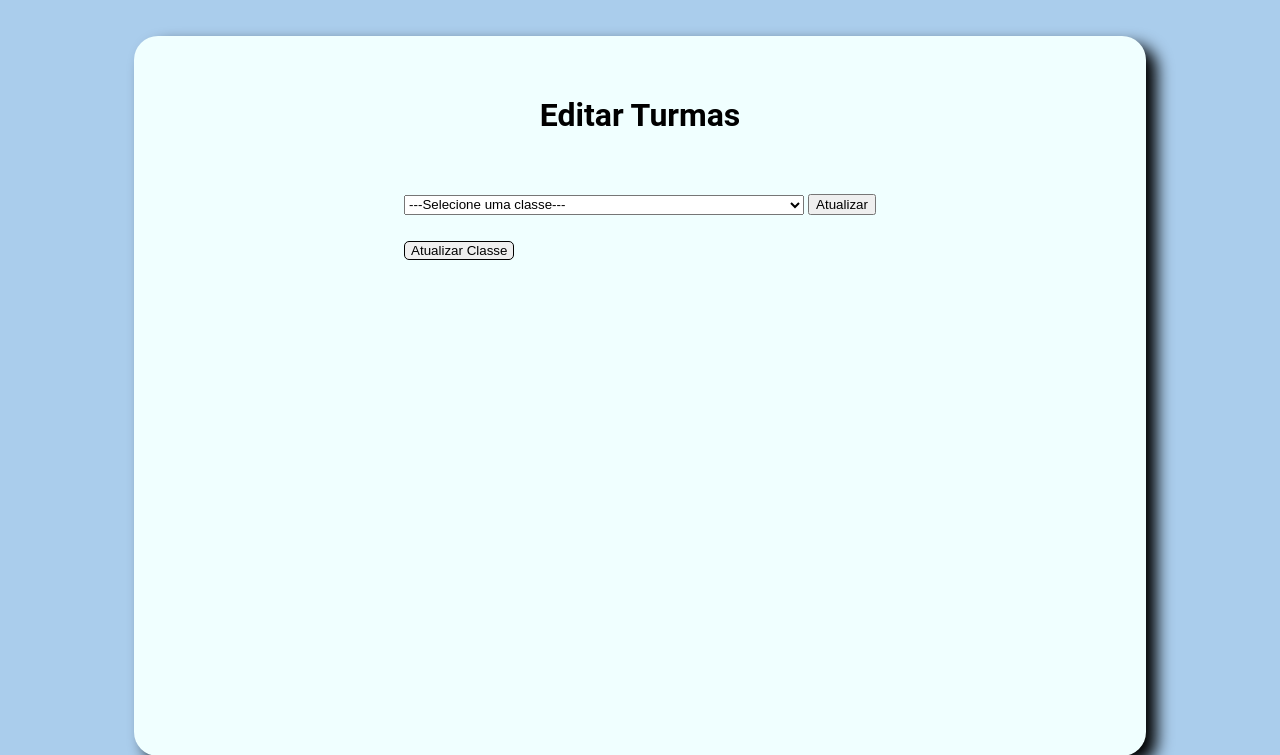
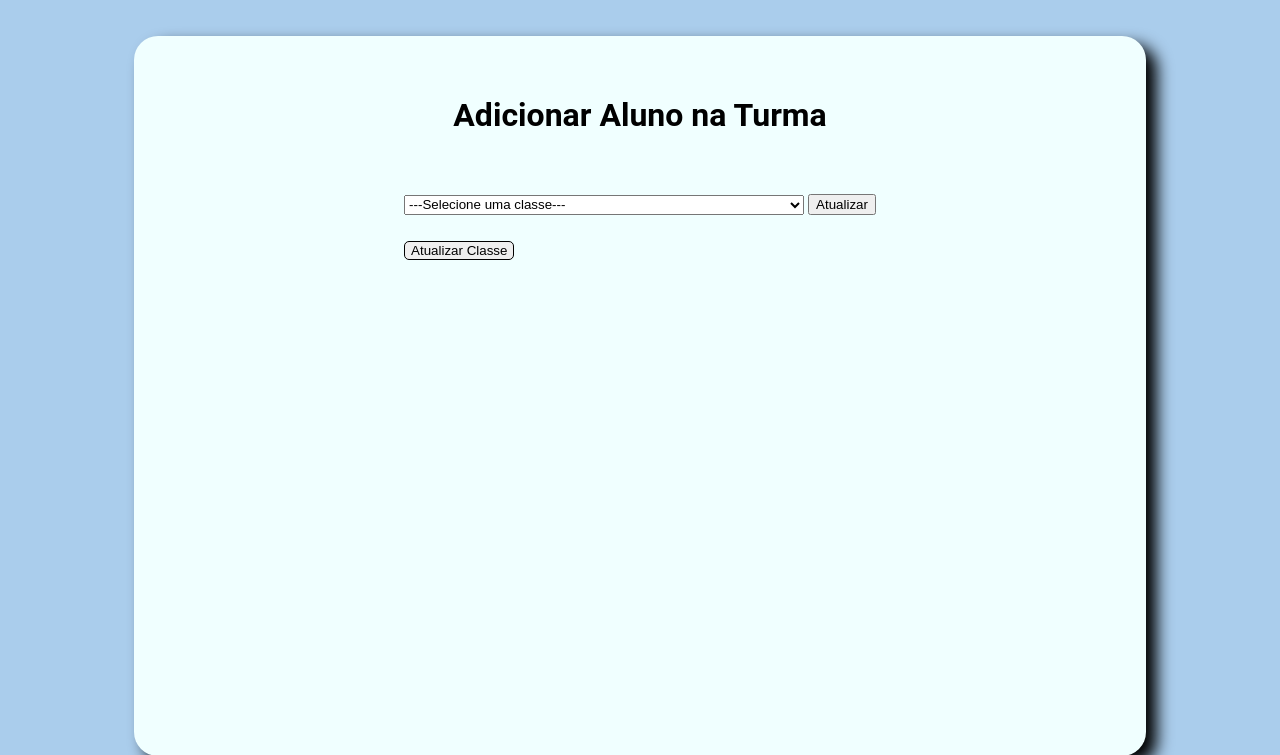
Before and after one commit to vitor-ximenes-oliveira/SAE, a Django app: page /editar_classe/ in a window 1280 px wide. Shown: the top 755 px of the page. Run offline with Django 3.2, Linux system fonts and the light colour scheme; data that the repository does not hold is empty.

Commit message:
Correções em editar classe,enviar arquivo e turmas

```diff
--- a/SAE/settings.py
+++ b/SAE/settings.py
@@ -74,13 +74,15 @@ WSGI_APPLICATION = 'SAE.wsgi.application'
 
 # Database
 # https://docs.djangoproject.com/en/3.2/ref/settings/#databases
+#DEBUG = False
 
+ALLOWED_HOSTS = ["*"]
 DATABASES = {
     'default': {
         'ENGINE': 'django.db.backends.mysql',
         'NAME': 'SAE',
         'USER': 'root',
-        'PASSWORD': '1234',
+        'PASSWORD': '',
         'HOST': '127.0.0.1',
         'PORT': '3306',
     }
--- a/SAE/urls.py
+++ b/SAE/urls.py
@@ -25,7 +25,7 @@ from django.conf.urls.static import static
 
 urlpatterns = [
     path('',views.login_user,name='login'),
-    path('admin/', admin.site.urls),
+    path('admin', admin.site.urls),
     path('Teladecadastroaluno', views.cadastro_aluno,name='Teladecadastroaluno'),
     path('login',views.login_user,name='login'),
     path('telaProfessor/<int:idProfessor>',views.pagina_professor,name='telaProfessor'),
--- a/website/templates/editar_classe.html
+++ b/website/templates/editar_classe.html
@@ -12,20 +12,21 @@
 </head>
 <body>
   <div class="box">
-    <h1>Editar Turmas</h1>
-    <form action="" method="POST" enctype="multipart/form-data" >
+    <h1>Adicionar Aluno na Turma</h1>
+    <form action="" method="POST" enctype="multipart/form-data">
       <section class="campoSelecioneClasse">
-        <select id="classe" name="classe" class="custom-select custom-select-sm input-small">
-          <option disabled="true" selected="selected" a>---Selecione uma classe---</option>
+        <select id="classe" name="ano_letivo_classe" class="custom-select custom-select-sm input-small">
+
+          <option disabled="true" value="ano_letivo" selected="selected" a>---Selecione uma classe---</option>
           {%for turma in turmas%}
-          <option value="{{turma.classe}}"
-          {% if turma.classe == classe2 %} selected {% endif %}>
+          <option  value="{{turma.ano_letivo}}|{{turma.classe}}"
+          {% if turma.classe == classe and turma.ano_letivo == ano_letivo %} selected {% endif %}>
+
           {{turma.classe}} Ano Letivo: {{turma.ano_letivo}}</option>
+
           {% endfor %}
 
         </select>
-
-
             {% csrf_token %}
 
         <button id="id_atualizar" type="submit" name="atualizar" value="atualizar">Atualizar</button>
--- a/website/templates/turmas.html
+++ b/website/templates/turmas.html
@@ -15,11 +15,11 @@
        <h1>Turmas</h1>
       <hr/>
 
-    <select id="ra" name="classe" class="custom-select custom-select-sm input-small">
+    <select id="ra" name="ano_letivo_classe" class="custom-select custom-select-sm input-small">
       <option disabled="true" selected="selected">---Selecione uma classe---</option>
       {%for turma in turmas%}
-      <option value="{{turma.classe}}"
-        {% if turma.classe == classe_aux %} selected {% endif %}>
+      <option value="{{turma.ano_letivo}}|{{turma.classe}}"
+        {% if turma.ano_letivo == ano_letivo and turma.classe == classe %} selected {% endif %}>
         {{turma.classe}} Ano Letino: {{turma.ano_letivo}}</option>
       {% endfor %}
 
--- a/website/views.py
+++ b/website/views.py
@@ -209,28 +209,32 @@ def sair(request):
 
 def turmas(request,idProfessor):
         if request.method == 'POST':
-            classe = request.POST.get('classe')
-            classe_aux = request.POST.get('classe')
-            alunos = Aluno.objects.raw("select a.ra, a.al_nome, a.al_email, al_nascimento from aluno a join turmas t on a.ra = t.alu_id join Professor p on t.prof_id = idProfessor where t.classe =%s and t.prof_id = %s group by a.al_nome order by a.ra",(str(classe),str(idProfessor)))
+            classe_ano_letivo = request.POST.get('ano_letivo_classe')
+            ano_letivo = classe_ano_letivo.split("|")[-2]
+            classe = classe_ano_letivo.split("|")[-1]
+            alunos = Aluno.objects.raw("select a.ra, a.al_nome, a.al_email, al_nascimento from aluno a join turmas t on a.ra = t.alu_id join Professor p on t.prof_id = idProfessor where t.classe =%s and t.ano_letivo=%s and t.prof_id = %s group by a.al_nome order by a.ra",[classe,ano_letivo,idProfessor])
             turmas = Turmas.objects.raw("SELECT idTurma, ano_letivo, classe, alu_id,prof_id FROM turmas where prof_id=%s GROUP BY classe,ano_letivo",[idProfessor])
         else:
             alunos = ""
-            classe_aux = ""
+            ano_letivo = ""
+            classe = ""
             turmas = Turmas.objects.raw("SELECT idTurma, ano_letivo, classe, alu_id,prof_id FROM turmas where prof_id=%s GROUP BY classe,ano_letivo",[idProfessor])
-        return render(request, 'turmas.html', {'turmas': turmas,'alunos':alunos,'classe_aux':classe_aux})
+        return render(request, 'turmas.html', {'turmas': turmas,'alunos':alunos,'classe':classe,'ano_letivo':ano_letivo})
 
 def enviar_arquivo(request,idProfessor):
     if 'atualizar' in request.POST:
-        classe = request.POST.get('classe')
-        classe_aux = request.POST.get('classe')
-        alunos = Aluno.objects.raw("select a.ra, a.al_nome from aluno a join turmas t on a.ra = t.alu_id join Professor p on t.prof_id = idProfessor where t.classe =%s and t.prof_id = %s group by a.al_nome",(str(classe),str(idProfessor)))
+        classe_ano_letivo = request.POST.get('ano_letivo_classe')
+        ano_letivo = classe_ano_letivo.split("|")[-2]
+        classe = classe_ano_letivo.split("|")[-1]
+        alunos = Aluno.objects.raw("select a.ra,t.ano_letivo,t.prof_id,classe,alu_id,a.al_nome from aluno a join turmas t on t.alu_id = a.ra where classe = %s and ano_letivo=%s and prof_id=%s group by alu_id",[classe,ano_letivo,idProfessor])
         turmas = Turmas.objects.raw("SELECT idTurma, ano_letivo, classe, alu_id,prof_id FROM turmas where prof_id=%s GROUP BY classe,ano_letivo",str(idProfessor))
     elif 'enviar' in request.POST:
         try:
-            classe = request.POST.get('classe')
-            classe_aux = request.POST.get('classe')
+            classe_ano_letivo = request.POST.get('ano_letivo_classe')
+            ano_letivo = classe_ano_letivo.split("|")[-2]
+            classe = classe_ano_letivo.split("|")[-1]
             turmas = Turmas.objects.raw("SELECT idTurma, ano_letivo, classe, alu_id,prof_id FROM turmas where prof_id=%s GROUP BY classe,ano_letivo",str(idProfessor))
-            alunos = Aluno.objects.raw("select a.ra, a.al_nome from aluno a join turmas t on a.ra = t.alu_id join Professor p on t.prof_id = idProfessor where t.classe =%s and t.prof_id = %s group by a.al_nome",(str(classe),str(idProfessor)))
+            alunos = Aluno.objects.raw("select a.ra,t.ano_letivo,t.prof_id,classe,alu_id,a.al_nome from aluno a join turmas t on t.alu_id = a.ra where classe = %s and ano_letivo=%s and prof_id=%s group by alu_id",[classe,ano_letivo,idProfessor])
             alunos_ra = request.POST.getlist('ra')
             if not alunos_ra:
                 messages.error(request,"Selecione um aluno")
@@ -247,9 +251,10 @@ def enviar_arquivo(request,idProfessor):
             messages.error(request,"Selecione um arquivo")
     else:
         alunos = ""
-        classe_aux = ""
+        classe = ""
+        ano_letivo = ""
         turmas = Turmas.objects.raw("SELECT idTurma, ano_letivo, classe, alu_id,prof_id FROM turmas where prof_id=%s GROUP BY classe,ano_letivo",str(idProfessor))
-    return render(request, 'enviar_arquivo.html', {'turmas': turmas,'alunos':alunos,'classe_aux':classe_aux})
+    return render(request, 'enviar_arquivo.html', {'turmas': turmas,'alunos':alunos,'classe':classe,'ano_letivo':ano_letivo})
 
 
 def telaAluno(request,ra):
@@ -338,7 +343,7 @@ def inserir_classe(request):
                     messages.error(request,"Não existe um professor com esse ID")
                     return redirect("/inserir_classe")
         except NoReverseMatch:
-            messages.error(request,"Insira um ID do professor que seja válido")
+            messages.error(request,"Insira um ID que seja válido")
             return redirect("/inserir_classe")
     else:
         professores = Professor.objects.all()
@@ -348,9 +353,14 @@ def inserir_classe(request):
 
 def editar_classe(request,idProfessor):
         if 'editar' in request.POST:
-            classe = request.POST.get("classe")
-            classe_aux = request.POST.get('classe')
-            alunos = request.POST.getlist('aluno_ra')
+            try:
+                classe_ano_letivo = request.POST.get('ano_letivo_classe')
+                ano_letivo = classe_ano_letivo.split("|")[-2]
+                classe = classe_ano_letivo.split("|")[-1]
+                alunos = request.POST.getlist('aluno_ra')
+            except UnboundLocalError:
+                messages.error("Selecione um aluno")
+                return redirect('editar_classe',idProfessor)
             if not alunos:
                 messages.error(request,"Selecione um aluno")
                 return redirect('editar_classe',idProfessor)
@@ -361,23 +371,25 @@ def editar_classe(request,idProfessor):
                     id_aluno = Aluno.objects.get(pk=aluno)
                     turmas.alu = id_aluno
                     turmas.classe = classe
-                    ano_letivo = Turmas.objects.filter(classe=classe).values_list('ano_letivo',flat=True).first()
                     turmas.ano_letivo = ano_letivo
                     turmas.save()
-                    messages.success(request,"Turma atualizada com sucesso")
-            alunos = Aluno.objects.raw("select a.ra,t.prof_id,classe,alu_id from aluno a left outer join turmas t on t.alu_id = a.ra where alu_id not in (select alu_id from turmas where classe = %s and prof_id=%s or prof_id<>NULL) group by alu_id",[classe,idProfessor])
+            messages.success(request,"Turma atualizada com sucesso")
+            alunos = Aluno.objects.raw("select a.ra,t.ano_letivo,t.prof_id,classe,alu_id from aluno a left outer join turmas t on t.alu_id = a.ra where alu_id not in (select alu_id from turmas where classe = %s and ano_letivo=%s and prof_id=%s or prof_id<>NULL) group by alu_id",[classe,ano_letivo,idProfessor])
             turmas = Turmas.objects.raw("SELECT idTurma, ano_letivo, classe, alu_id,prof_id FROM turmas where prof_id=%s GROUP BY classe,ano_letivo",str(idProfessor))
+            return redirect("../editar_classe/"+str(idProfessor))
         elif 'atualizar' in request.POST:
-            classe = request.POST.get('classe')
-            classe_aux = request.POST.get('classe')
-            ano_letivo = Turmas.objects.filter(classe=classe).values_list('ano_letivo',flat=True).first()
+            classe_ano_letivo = request.POST.get('ano_letivo_classe')
+            ano_letivo = classe_ano_letivo.split("|")[-2]
+            classe = classe_ano_letivo.split("|")[-1]
             turmas = Turmas.objects.raw("SELECT idTurma, ano_letivo, classe, alu_id,prof_id FROM turmas where prof_id=%s GROUP BY classe,ano_letivo",[idProfessor])
-            alunos = Aluno.objects.raw("select a.ra,t.prof_id,classe,alu_id from aluno a left outer join turmas t on t.alu_id = a.ra where alu_id not in (select alu_id from turmas where classe = %s and prof_id=%s or prof_id<>NULL) group by alu_id",[classe,idProfessor])
+
+            alunos = Aluno.objects.raw("select a.ra,t.ano_letivo,t.prof_id,classe,alu_id,a.al_nome from aluno a left outer join turmas t on t.alu_id = a.ra where alu_id not in (select alu_id from turmas where classe = %s and ano_letivo=%s and prof_id=%s or t.prof_id<>NULL) group by alu_id",[classe,ano_letivo,idProfessor])
         else:
             alunos = ""
-            classe_aux = ""
+            classe=""
+            ano_letivo = ""
             turmas = Turmas.objects.raw("SELECT idTurma, ano_letivo, classe, alu_id,prof_id FROM turmas where prof_id=%s GROUP BY classe,ano_letivo",[idProfessor])
-        return render(request, "editar_classe.html",{'alunos':alunos,'turmas':turmas,'classe_aux':classe_aux})
+        return render(request, "editar_classe.html",{'alunos':alunos,'turmas':turmas,'ano_letivo':ano_letivo,'classe':classe})
 
 def graficosFeedback(request,idProfessor):
     if 'voltar' in request.POST:
```
Also changed, not shown: website/templates/enviar_arquivo.html (+5 -3 lines), 1 other file.
